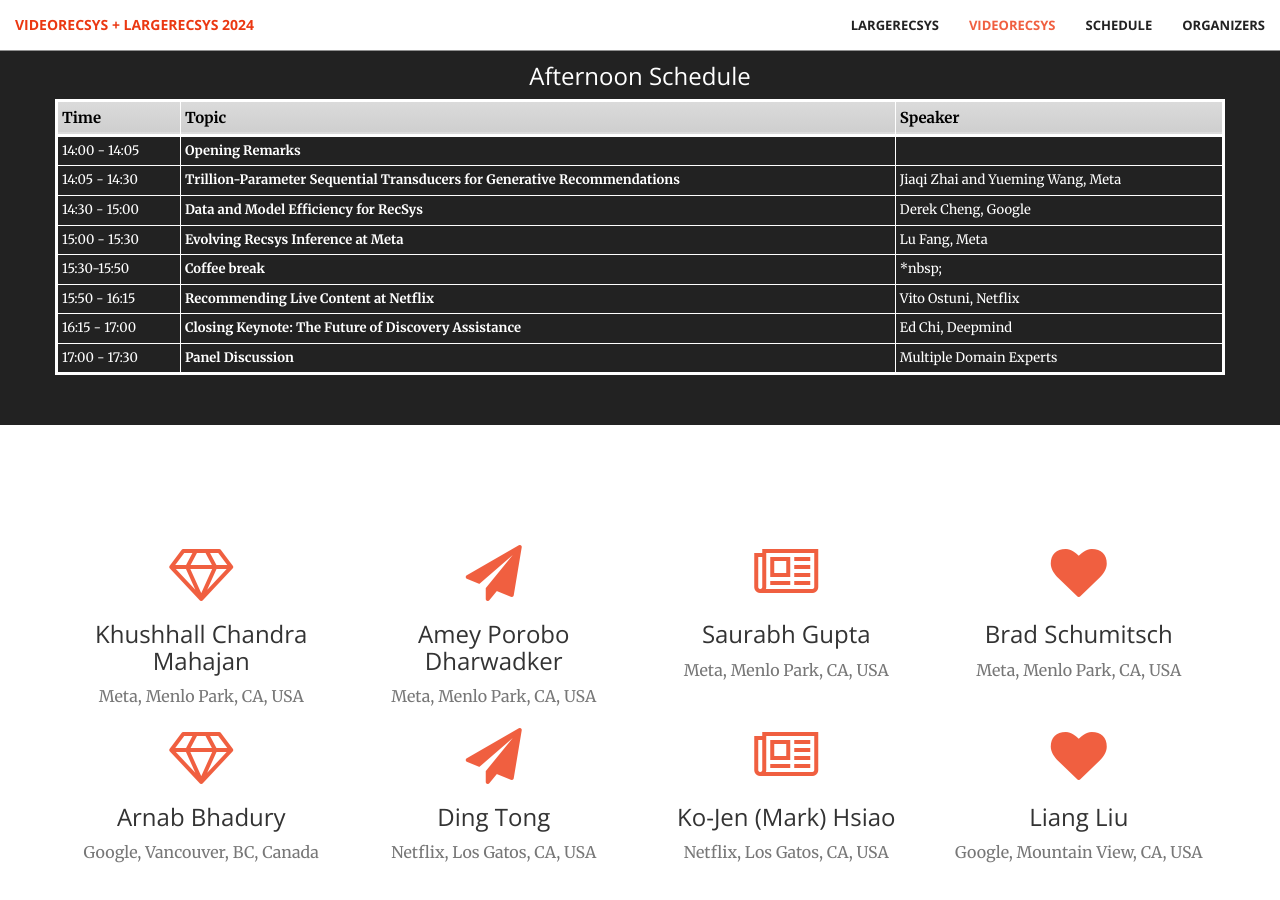
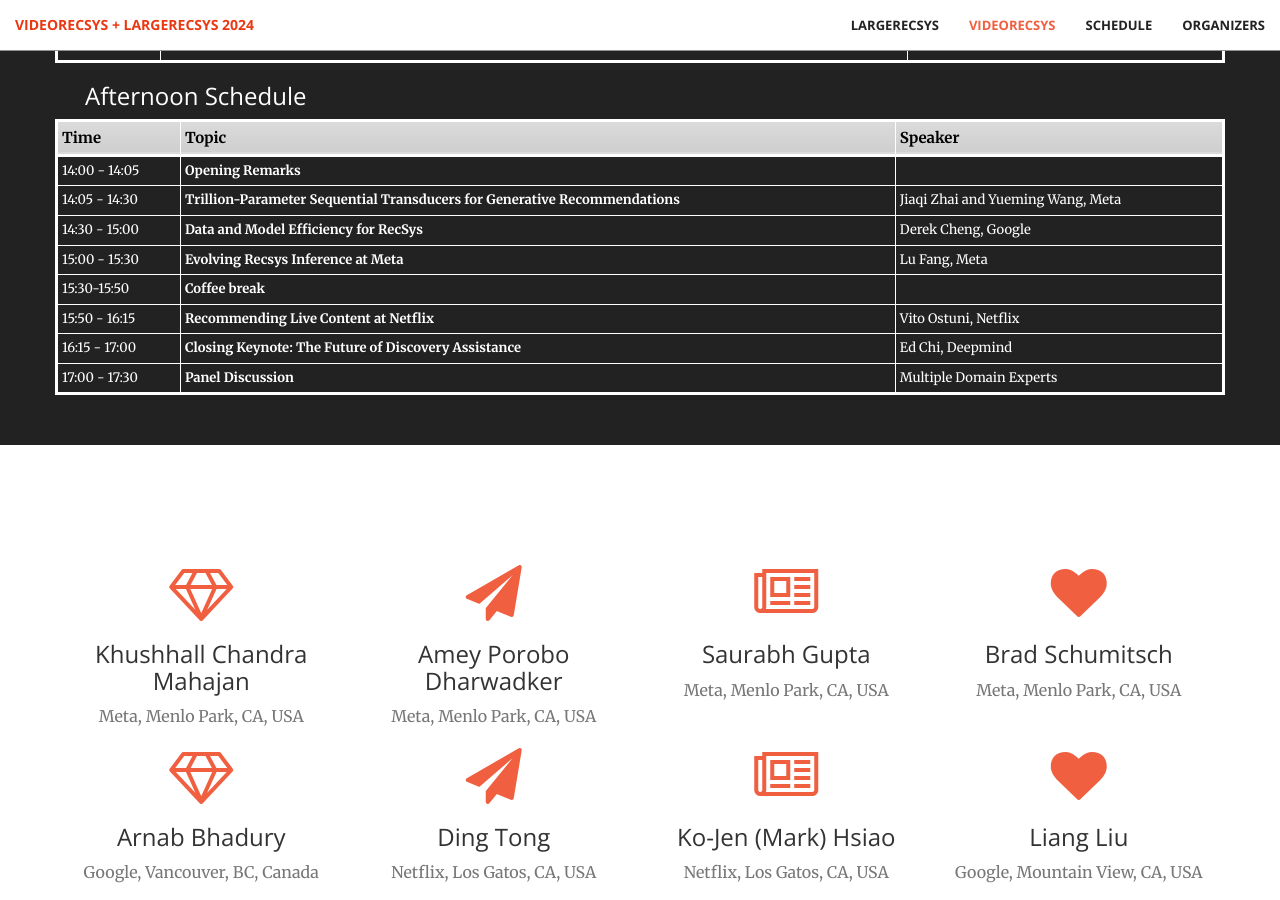
Before and after one commit to largeandvideorecsys/largeandvideorecsys.github.io, a Jekyll site: the page built from index.html, in a window 1280 px wide and 900 px high, scrolled down 2385 px. Built offline with Jekyll 4.4.1, drawn with Linux system fonts in a browser that asks for light colours.

Commit message:
Update schedule.html
minor fixes

```diff
--- a/_includes/schedule.html
+++ b/_includes/schedule.html
@@ -3,7 +3,7 @@
           <div class="call-to-action">
               <h2> Schedule</h2>
           </div>
-          <div class="call-to-action">
+          <div class="container text-left">
               <h3>Morning Schedule</h3>
           </div>
 
@@ -76,7 +76,7 @@
         </table>
         </div>
 
-        <div class="call-to-action">
+        <div class="container text-left">
             <h3>Afternoon Schedule</h3>
         </div>
 
@@ -113,7 +113,7 @@
             <tr>
               <td>15:30-15:50</td>
               <td><strong>Coffee break</strong></td>
-              <td>*nbsp;</td>
+              <td>&nbsp;</td>
             </tr>
             <tr>
               <td>15:50 - 16:15</td>
```
